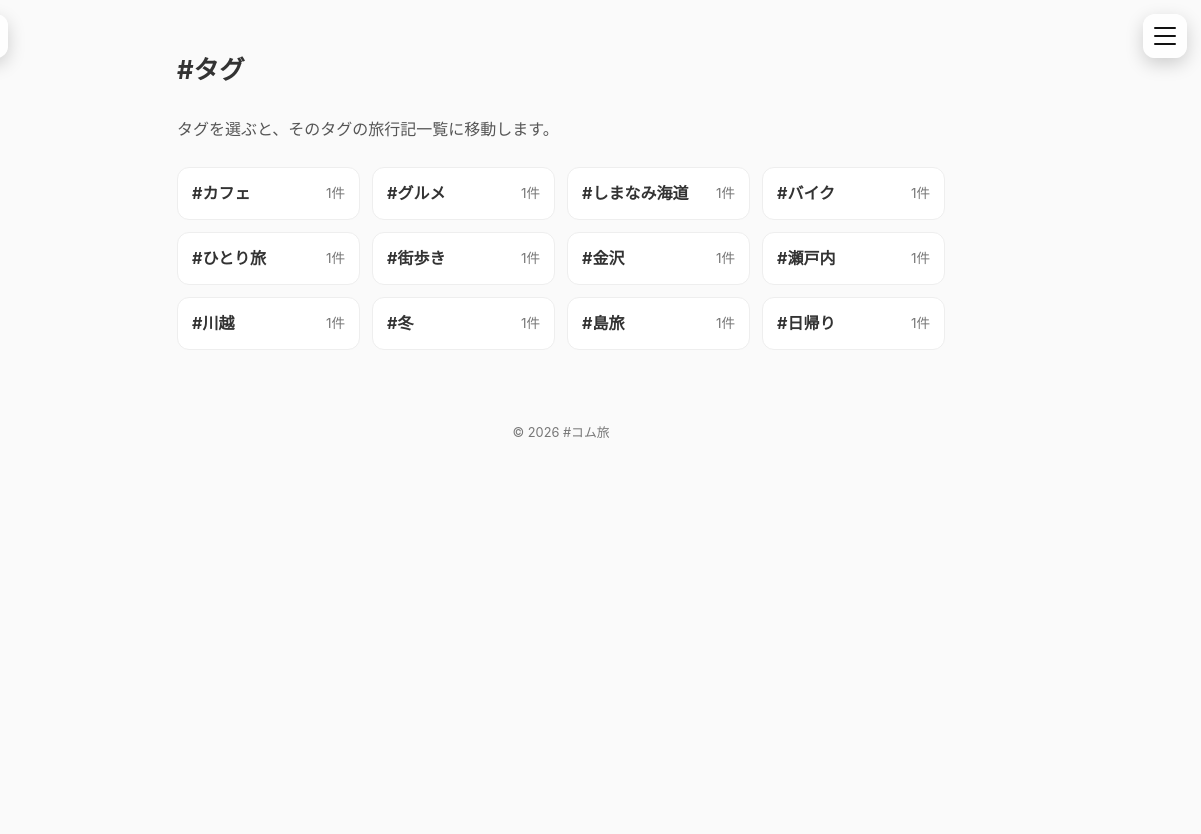
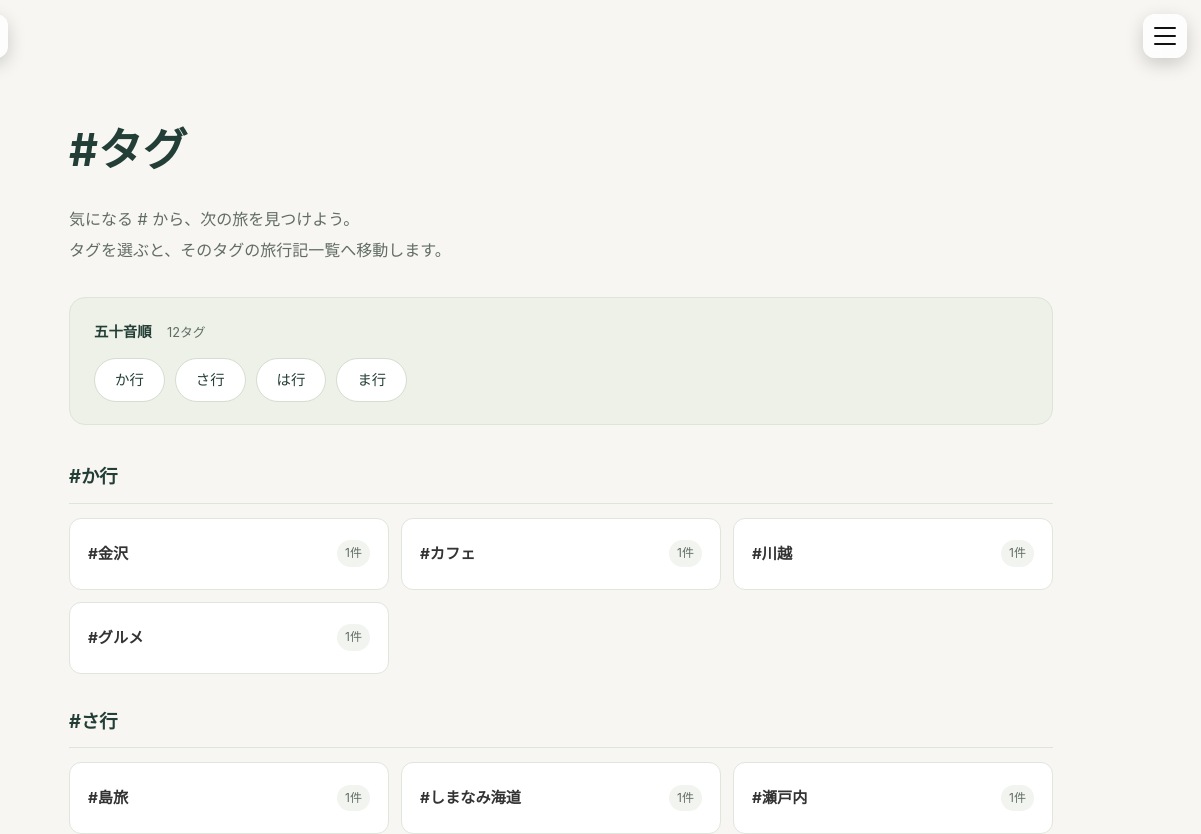
Before and after one commit to komuro2007shota-jpg/komtabi, a website: page tags.html in a window 1280 px wide. Shown: the top 834 px of the page, 79-1280 px from the left. Before the commit the page ends 800 px from the top, so only its background shows below. Drawn offline with Linux system fonts and the light colour scheme.

Commit message:
Organize tag directory by Japanese readings and syllabary groups

```diff
--- a/css/style.css
+++ b/css/style.css
@@ -1302,3 +1302,34 @@ a:focus-visible, button:focus-visible {
   html { scroll-behavior: auto; }
   *, *::before, *::after { transition: none !important; }
 }
+
+/* Tags: a Japanese syllabary directory */
+.tags-page { background: #f7f6f2; color: var(--travel-ink); }
+.tags-page .container { max-width: 1040px; margin: 112px auto 72px; padding: 0 28px; }
+.tags-page .page-title { font-size: clamp(2rem, 4vw, 2.8rem); margin-bottom: 16px; }
+.tags-page .lead-text { line-height: 1.9; color: #606c64; margin-bottom: 32px; }
+.tag-directory-head { padding: 22px 24px; border: 1px solid #dde4d8; border-radius: 16px; background: #edf1e8; margin-bottom: 36px; }
+.tag-directory-label { font-size: .9rem; font-weight: 700; margin-bottom: 14px; }
+#tagTotal { margin-left: 12px; font-size: .8rem; font-weight: 400; color: #606c64; }
+.tag-index { display: flex; flex-wrap: wrap; gap: 10px; }
+.tag-index a { display: inline-flex; align-items: center; justify-content: center; min-height: 44px; padding: 8px 20px; border: 1px solid #d4ddcf; border-radius: 999px; background: #fff; color: var(--travel-ink); text-decoration: none; font-size: .9rem; }
+.tag-index a:hover { background: #dfe8da; }
+.tag-groups { display: grid; gap: 32px; }
+.tag-group-title { font-size: 1.15rem; margin-bottom: 14px; padding-bottom: 10px; border-bottom: 1px solid #dde4d8; }
+.tags-page .tag-grid { grid-template-columns: repeat(3, minmax(0, 1fr)); gap: 12px; }
+.tags-page .tag-card { min-height: 72px; padding: 16px 18px; border-color: #e0e6db; border-radius: 12px; transition: background .2s, border-color .2s; }
+.tags-page .tag-card:hover { background: #edf1e8; border-color: #b7c8b1; }
+.tags-page .tag-card-name { font-size: .95rem; overflow-wrap: anywhere; }
+.tags-page .tag-card-count { flex-shrink: 0; font-size: .75rem; padding: 3px 8px; border-radius: 999px; background: #f2f4ef; color: #606c64; }
+@media (max-width: 700px) {
+  .tags-page .container { margin-top: 96px; padding: 0 20px; }
+  .tags-page .tag-grid { grid-template-columns: repeat(2, minmax(0, 1fr)); gap: 10px; }
+  .tags-page .tag-card { padding: 12px; gap: 6px; }
+  .tags-page .tag-card-name { font-size: .85rem; }
+  .tag-directory-head { padding: 18px; }
+  .tag-index { gap: 8px; }
+  .tag-index a { padding: 8px 16px; }
+}
+@media (max-width: 360px) {
+  .tags-page .tag-grid { grid-template-columns: 1fr; }
+}
--- a/js/main.js
+++ b/js/main.js
@@ -778,28 +778,83 @@ if (backToList || backToListBottom) {
   const tagListEl = document.getElementById("tagList");
   if (!tagListEl) return;
 
-  const map = new Map();
-  posts.forEach((p) => {
-    if (!p || !Array.isArray(p.tags)) return;
-    p.tags.forEach((t) => {
-      const tag = normalizeTag(t);
-      if (!tag) return;
-      map.set(tag, (map.get(tag) || 0) + 1);
+  // 漢字の読みは明示し、かな・カナはそのまま五十音順に扱う。
+  // 新しい漢字タグを追加するときは、ここに読みを追加する。
+  const readings = {
+    金沢: "かなざわ", 川越: "かわごえ", 島旅: "しまたび",
+    しまなみ海道: "しまなみかいどう", 瀬戸内: "せとうち",
+    日帰り: "ひがえり", 冬: "ふゆ", 街歩き: "まちあるき",
+  };
+  const toHiragana = (value) => value.normalize("NFKC")
+    .replace(/[ァ-ヶ]/g, (char) => String.fromCharCode(char.charCodeAt(0) - 0x60));
+  const rows = [
+    ["a", "あ行", "あいうえお"], ["ka", "か行", "かきくけこ"],
+    ["sa", "さ行", "さしすせそ"], ["ta", "た行", "たちつてと"],
+    ["na", "な行", "なにぬねの"], ["ha", "は行", "はひふへほ"],
+    ["ma", "ま行", "まみむめも"], ["ya", "や行", "やゆよ"],
+    ["ra", "ら行", "らりるれろ"], ["wa", "わ行", "わをん"],
+    ["other", "その他", ""],
+  ];
+  const counts = new Map();
+  posts.forEach((post) => {
+    const tags = new Set(Array.isArray(post?.tags) ? post.tags.map(normalizeTag).filter(Boolean) : []);
+    tags.forEach((tag) => counts.set(tag, (counts.get(tag) || 0) + 1));
+  });
+  const tags = Array.from(counts, ([name, count]) => ({
+    name, count, reading: toHiragana(readings[name] || name),
+  })).sort((a, b) => a.reading.localeCompare(b.reading, "ja") || a.name.localeCompare(b.name, "ja"));
+  const groups = new Map(rows.map(([id]) => [id, []]));
+  tags.forEach((tag) => {
+    const initial = tag.reading.normalize("NFD")[0];
+    const row = rows.find(([, , kana]) => kana.includes(initial));
+    groups.get(row ? row[0] : "other").push(tag);
+  });
+  const totalEl = document.getElementById("tagTotal");
+  if (totalEl) totalEl.textContent = `${tags.length}タグ`;
+  const indexEl = document.getElementById("tagIndex");
+  tagListEl.replaceChildren();
+  if (indexEl) indexEl.replaceChildren();
+  if (!tags.length) {
+    const empty = document.createElement("p");
+    empty.className = "lead-text";
+    empty.textContent = "タグはまだありません。旅行記の追加をお楽しみに。";
+    tagListEl.appendChild(empty);
+  }
+  rows.forEach(([id, label]) => {
+    const groupTags = groups.get(id);
+    if (!groupTags.length) return;
+    const section = document.createElement("section");
+    section.className = "tag-group";
+    section.id = `tags-${id}`;
+    section.setAttribute("aria-labelledby", `tags-heading-${id}`);
+    const heading = document.createElement("h2");
+    heading.id = `tags-heading-${id}`;
+    heading.className = "tag-group-title";
+    heading.textContent = `#${label}`;
+    const grid = document.createElement("div");
+    grid.className = "tag-grid";
+    groupTags.forEach(({name, count}) => {
+      const link = document.createElement("a");
+      link.className = "tag-card";
+      link.href = `travel.html?tag=${encodeURIComponent(name)}`;
+      const text = document.createElement("span");
+      text.className = "tag-card-name";
+      text.textContent = `#${name}`;
+      const badge = document.createElement("span");
+      badge.className = "tag-card-count";
+      badge.textContent = `${count}件`;
+      link.append(text, badge);
+      grid.appendChild(link);
     });
+    section.append(heading, grid);
+    tagListEl.appendChild(section);
+    if (indexEl) {
+      const link = document.createElement("a");
+      link.href = `#${section.id}`;
+      link.textContent = label;
+      indexEl.appendChild(link);
+    }
   });
-
-  const tags = Array.from(map.entries()).sort((a, b) => a[0].localeCompare(b[0], "ja"));
-
-  tagListEl.innerHTML = tags
-    .map(([tag, count]) => {
-      return `
-        <a class="tag-card" href="travel.html?tag=${encodeURIComponent(tag)}">
-          <span class="tag-card-name">#${tag}</span>
-          <span class="tag-card-count">${count}件</span>
-        </a>
-      `;
-    })
-    .join("");
 })();
 
 function initAdsense(root = document) {
--- a/tags.html
+++ b/tags.html
@@ -5,7 +5,7 @@
   <meta name="viewport" content="width=device-width, initial-scale=1.0">
   <title>#タグ | #コム旅</title>
 
-  <link rel="stylesheet" href="css/style.css">
+  <link rel="stylesheet" href="css/style.css?v=20261016-tag-directory">
 
 
   <link rel="apple-touch-icon" href="img/favicon.png">
@@ -31,7 +31,7 @@
 <script async src="https://pagead2.googlesyndication.com/pagead/js/adsbygoogle.js?client=ca-pub-3009050769012166"
      crossorigin="anonymous"></script>
 </head>
-<body>
+<body class="tags-page">
 
   <a href="index.html" class="logo">
     <img src="img/logo.png" alt="#コム旅 ロゴ">
@@ -94,19 +94,22 @@
 
   <main class="container">
     <h1 class="page-title">#タグ</h1>
-    <p class="lead-text">タグを選ぶと、そのタグの旅行記一覧に移動します。</p>
+    <p class="lead-text">気になる # から、次の旅を見つけよう。<br>タグを選ぶと、そのタグの旅行記一覧へ移動します。</p>
+    <div class="tag-directory-head">
+      <p class="tag-directory-label">五十音順 <span id="tagTotal"></span></p>
+      <nav class="tag-index" id="tagIndex" aria-label="タグの行へ移動"></nav>
+    </div>
 
-    <section class="tag-grid" id="tagList"></section>
+    <div class="tag-groups" id="tagList"></div>
   </main>
 
   <footer class="site-footer">
     <p>© 2026 #コム旅</p>
   </footer>
 
-<link rel="stylesheet" href="css/style.css?v=20261016" />
 <script src="js/data/posts.js?v=20260111"></script>
 <script src="js/data/courses.js?v=20260111"></script>
 <script src="js/data/visited.js?v=20260111"></script>
-<script src="js/main.js?v=20261016-pref-tags"></script>
+<script src="js/main.js?v=20261016-tag-directory"></script>
 </body>
 </html>
```
Also changed, not shown: contact.html (+3 -3 lines), index.html (+2 -2 lines), modelcourse.html (+2 -2 lines), post-static.template.html (+1 -1 lines), post.html (+2 -2 lines), prefectures.html (+2 -2 lines), travel.html (+2 -2 lines).
